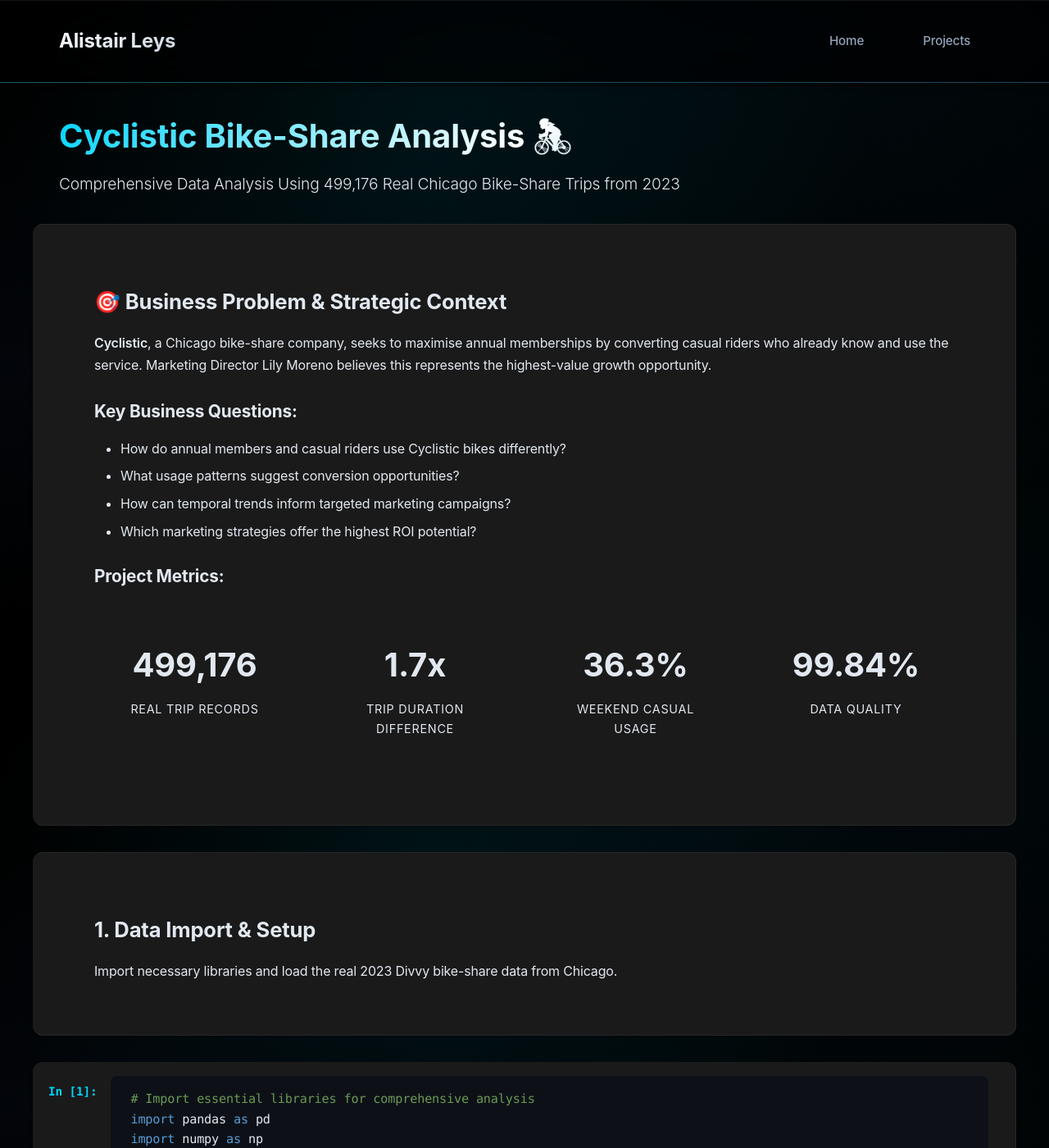
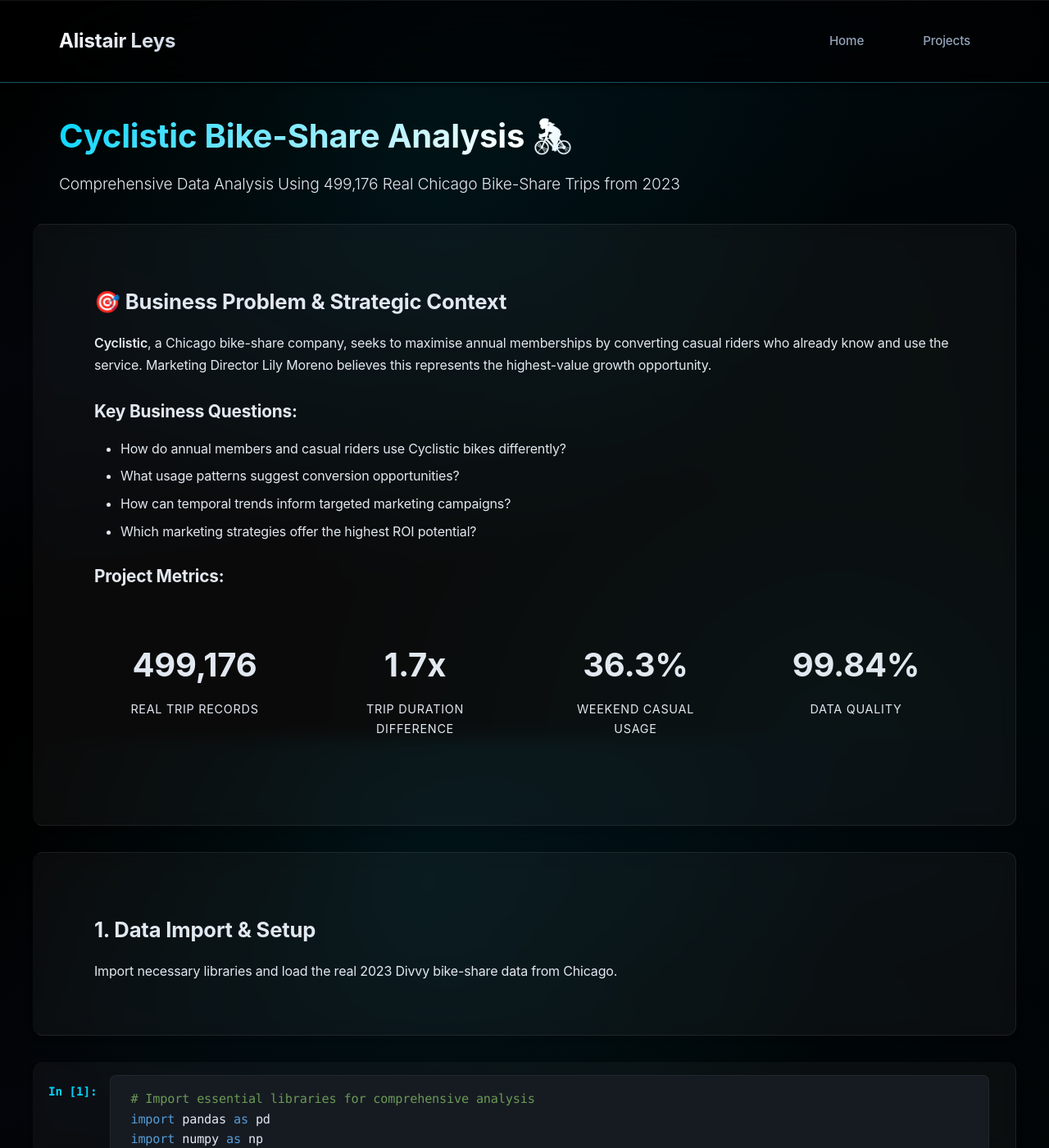
Before and after one commit to AlistairLeys/alistairleys.github.io, a Jekyll site: the page projects/cyclistic/index.html, which Jekyll copies as it is, in a window 1280 px wide and 1400 px high. Shown: the whole window at 82% size. Built offline with Jekyll 4.4.1, drawn with Linux system fonts in a browser that asks for light colours; nearby versions of some CDN libraries.

Commit message:
Unify notebook page styling: simplify grey boxes, match Cyclistic/Diabetes UI, fix routing

```diff
--- a/projects/cyclistic/index.html
+++ b/projects/cyclistic/index.html
@@ -80,7 +80,7 @@
 
             /* Jupyter Notebook Specific Colors */
             --jp-cell-bg: #1a1a1a;
-            --jp-code-bg: #0d1117;
+            --jp-code-bg: #161b22;
             --jp-output-bg: #161b22;
             --jp-border: rgba(255, 255, 255, 0.1);
         }
@@ -260,21 +260,22 @@
             font-weight: 300;
         }
 
-        /* Jupyter Notebook Cells - Enhanced Design */
+        /* Jupyter Notebook Cells - Enhanced Design with Grey Backdrop */
         .jp-Cell {
-            background: var(--bg-elevated);
-            border: 1px solid var(--border-primary);
+            background: rgba(255, 255, 255, 0.04);
+            border: 1px solid rgba(255, 255, 255, 0.08);
             border-left: 3px solid transparent;
             border-radius: var(--border-radius-md);
             margin-bottom: var(--spacing-xl);
             transition: all var(--transition-normal);
-            box-shadow: var(--shadow-sm);
+            box-shadow: 0 4px 6px rgba(0, 0, 0, 0.1);
+            backdrop-filter: blur(10px);
         }
 
         .jp-Cell:hover {
             border-left-color: var(--accent-primary);
-            border-color: var(--border-secondary);
-            box-shadow: var(--shadow-md);
+            border-color: rgba(0, 212, 255, 0.2);
+            box-shadow: 0 8px 16px rgba(0, 0, 0, 0.2);
             transform: translateY(-2px);
         }
 
--- a/projects/index.html
+++ b/projects/index.html
@@ -566,7 +566,7 @@
                             <p><em>Note: Fictional NHS scenario using real 442-patient sklearn dataset to demonstrate healthcare analytics and business case development capabilities for recruiters.</em></p>
                         </div>
                         <p><strong>Technical Excellence:</strong> Python, scikit-learn, Random Forest (R²=0.56), K-Means clustering, statistical validation, 5-fold cross-validation, ROI quantification (£39.15M), NHS cost modelling, NICE alignment, non-technical stakeholder documentation, business impact visualisation</p>
-                        <a href="/projects/diabetes/notebook.html" class="btn">View Complete Business Case & Analysis</a>
+                        <a href="/projects/diabetes/" class="btn">View Complete Business Case & Analysis</a>
                     </div>
 
                     <div class="project">
```
Also changed, not shown: projects/diabetes/index.html (+7 -6 lines).
